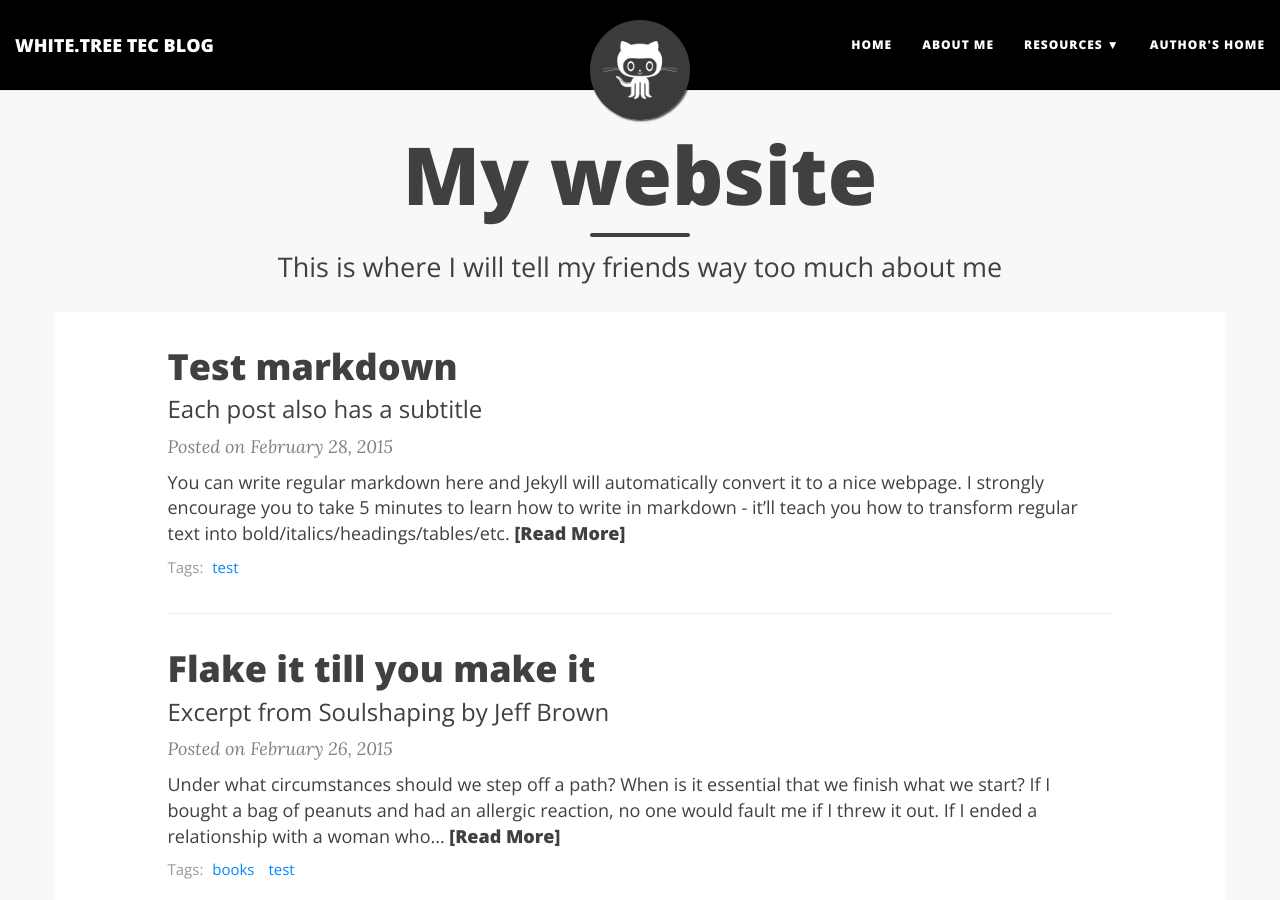
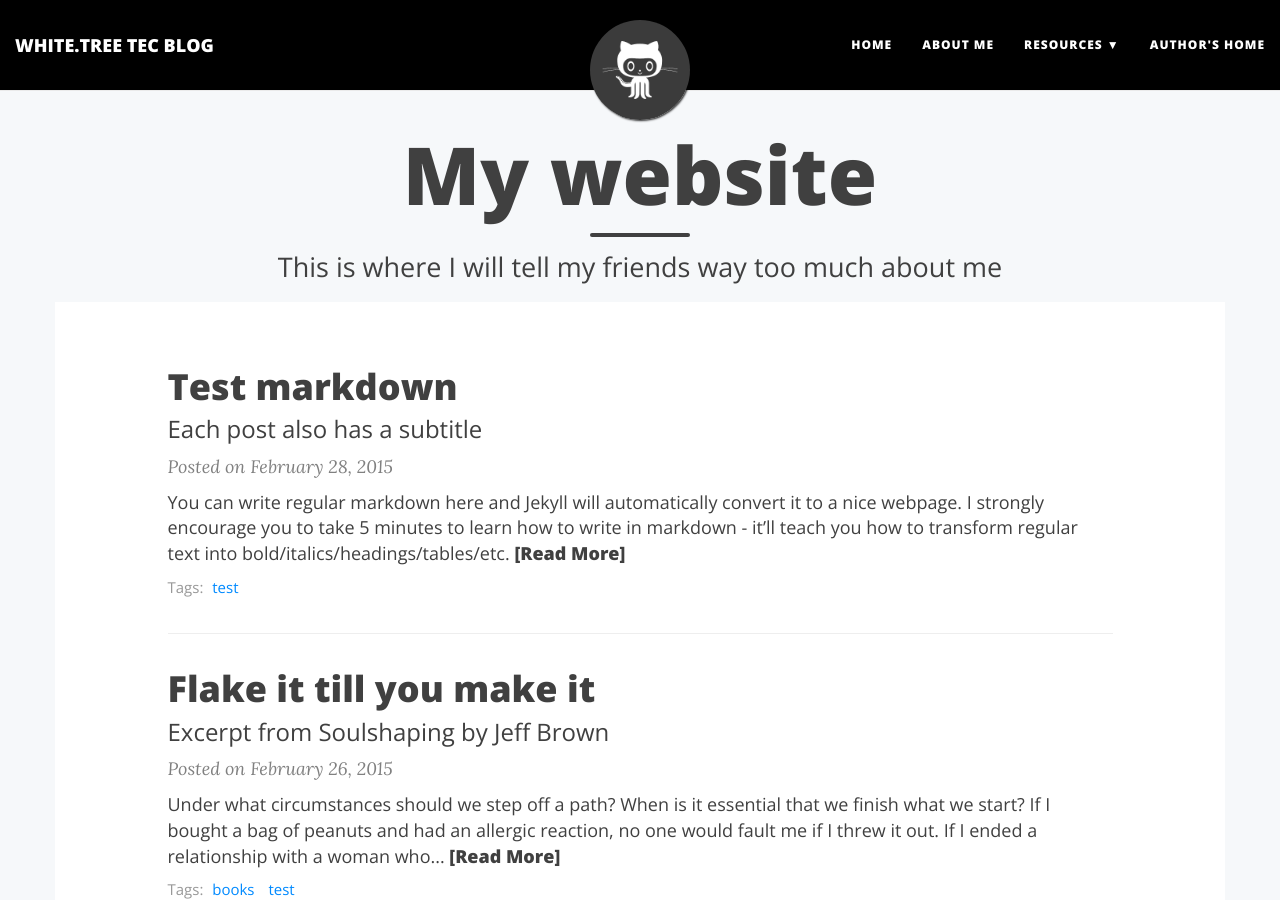
Before and after one commit to cedrush/cedrush.github.io, a Jekyll site: the page built from index.html, in a window 1280 px wide and 900 px high. Built offline with Jekyll 4.4.1, drawn with Linux system fonts in a browser that asks for light colours; nearby versions of some CDN libraries; the list of posts is cut into pages by our own code.

Commit message:
Update page.html

```diff
--- a/_layouts/page.html
+++ b/_layouts/page.html
@@ -4,7 +4,7 @@
 
 {% include header.html type="page" %}
 
-<div class="container" role="main" style="margin-top:30px;background-color:#FFF;">
+<div class="container" role="main" style="padding-top:30px;background-color:#FFF;">
   <div class="row">
     <div class="col-lg-10 col-lg-offset-1" s>
       {{ content }}
```
